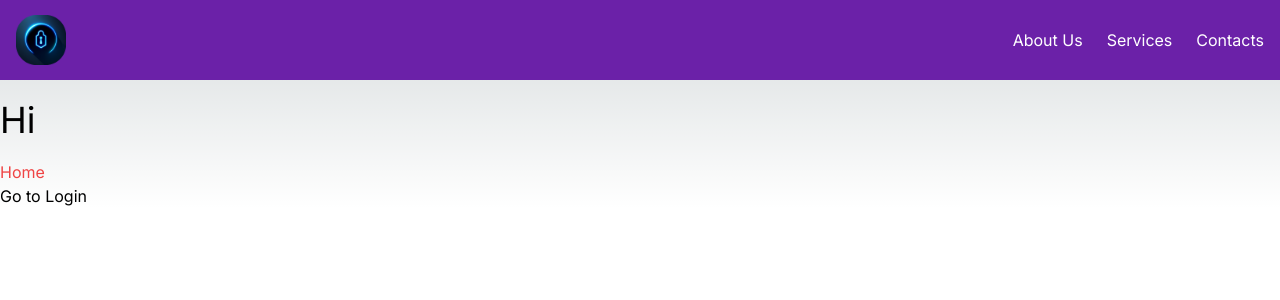
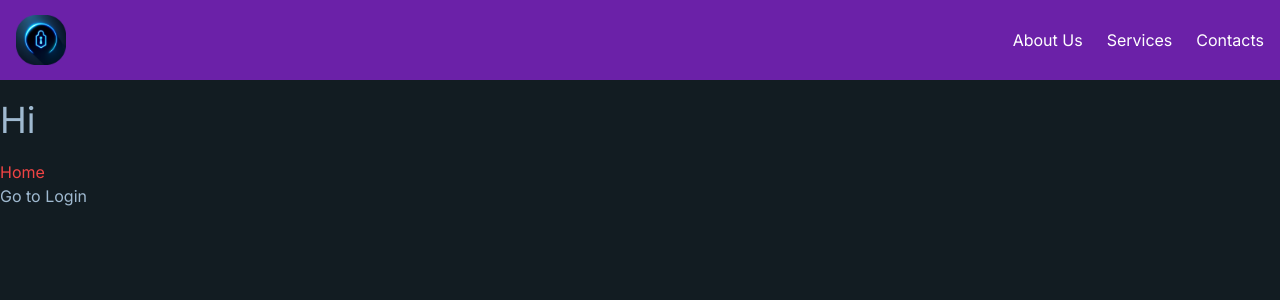
Before and after one commit to FabioKaelin/password-safe, a Next.js app in the folder frontend-safe/: page / in a window 1280 px wide. Shown: the top 300 px of the page. Built offline with nearby package versions, Linux system fonts and the light colour scheme.

Commit message:
adding daisyui sunset theme

```diff
--- a/frontend-safe/src/app/globals.css
+++ b/frontend-safe/src/app/globals.css
@@ -1,33 +1,3 @@
 @tailwind base;
 @tailwind components;
 @tailwind utilities;
-
-:root {
-  --foreground-rgb: 0, 0, 0;
-  --background-start-rgb: 214, 219, 220;
-  --background-end-rgb: 255, 255, 255;
-}
-
-@media (prefers-color-scheme: dark) {
-  :root {
-    --foreground-rgb: 255, 255, 255;
-    --background-start-rgb: 0, 0, 0;
-    --background-end-rgb: 0, 0, 0;
-  }
-}
-
-body {
-  color: rgb(var(--foreground-rgb));
-  background: linear-gradient(
-      to bottom,
-      transparent,
-      rgb(var(--background-end-rgb))
-    )
-    rgb(var(--background-start-rgb));
-}
-
-@layer utilities {
-  .text-balance {
-    text-wrap: balance;
-  }
-}
--- a/frontend-safe/tailwind.config.ts
+++ b/frontend-safe/tailwind.config.ts
@@ -18,5 +18,8 @@
     plugins: [
         require('daisyui'),
     ],
+    daisyui: {
+        themes: ["sunset"]
+    }
 };
 export default config;
```
